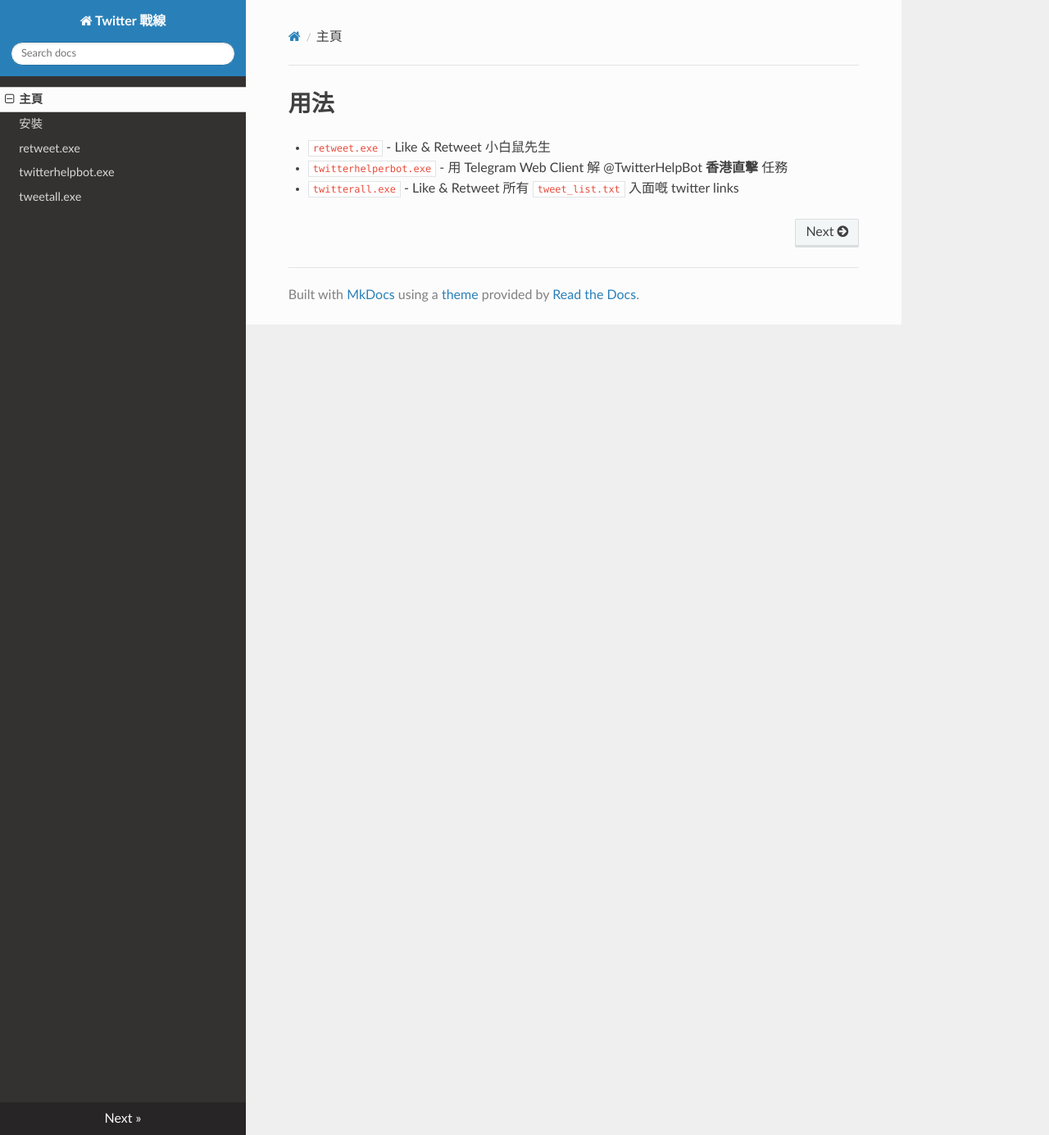
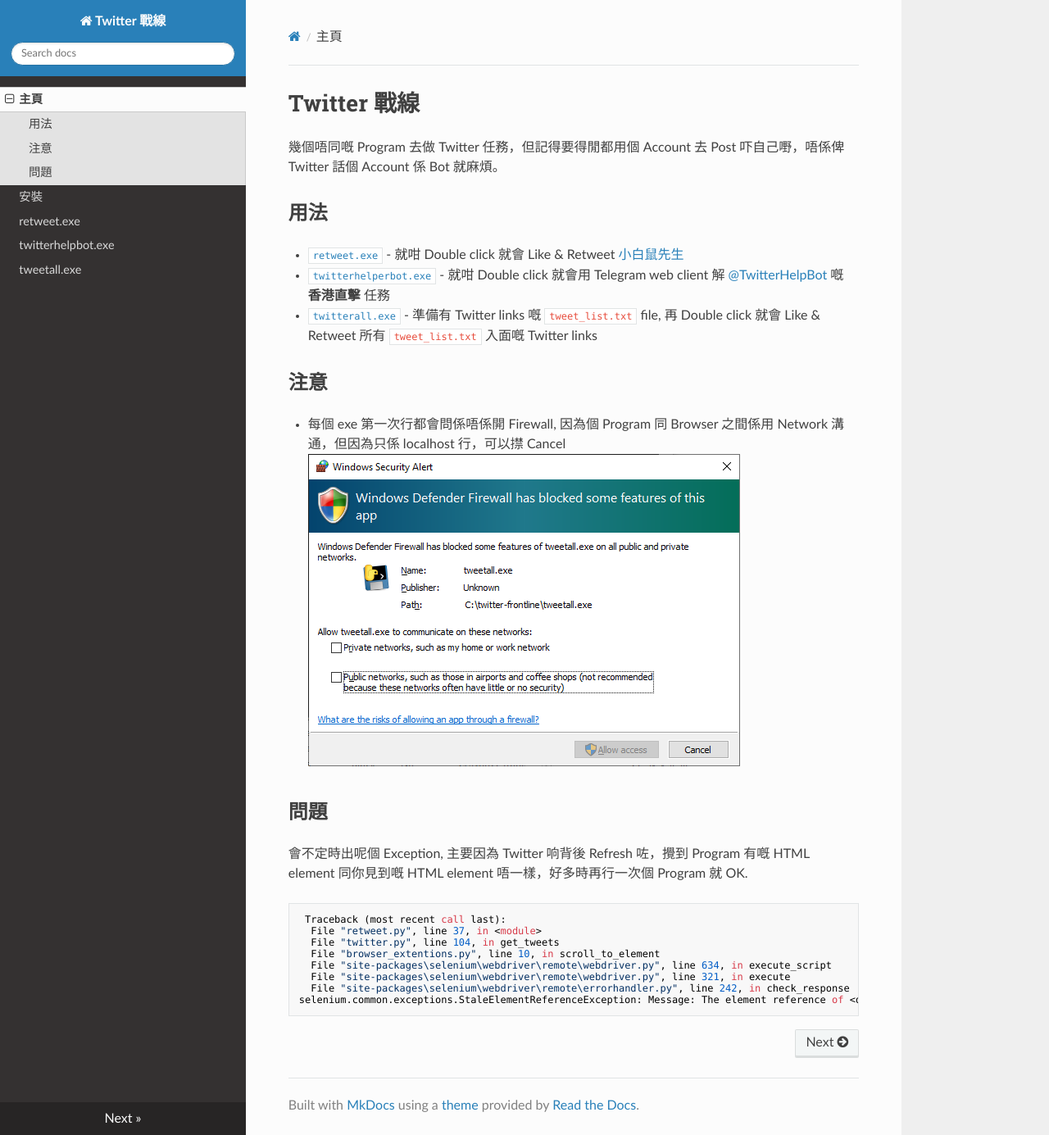
Before and after one commit to bbbbotty/twitter-frontline, an MkDocs documentation site: the page built from docs/index.md, in a window 1280 px wide and 1385 px high. Shown: the whole window at 82% size. Built offline with MkDocs 1.6.1, drawn with Linux system fonts in a browser that asks for light colours; nearby versions of some CDN libraries.

Commit message:
Updated documentation

````diff
--- a/docs/index.md
+++ b/docs/index.md
@@ -1,5 +1,25 @@
-# 用法
+# Twitter 戰線
+幾個唔同嘅 Program 去做 Twitter 任務，但記得要得閒都用個 Account 去 Post 吓自己嘢，唔係俾 Twitter 話個 Account 係 Bot 就麻煩。
 
-* `retweet.exe` - Like & Retweet 小白鼠先生
-* `twitterhelperbot.exe` - 用 Telegram Web Client 解 @TwitterHelpBot **香港直擊** 任務
-* `twitterall.exe` - Like & Retweet 所有 `tweet_list.txt` 入面嘅 twitter links
+## 用法
+
+* [`retweet.exe`](retweet.md) - 就咁 Double click 就會 Like & Retweet [小白鼠先生](https://twitter.com/shiroihamusan)
+* [`twitterhelperbot.exe`](twitterhelperbot.md) - 就咁 Double click 就會用 Telegram web client 解 [@TwitterHelpBot](https://t.me/TwitterHelpBot) 嘅 **香港直擊** 任務
+* [`twitterall.exe`](twitterall.md) - 準備有 Twitter links 嘅 `tweet_list.txt` file, 再 Double click 就會 Like & Retweet 所有 `tweet_list.txt` 入面嘅 Twitter links
+
+## 注意
+* 每個 exe 第一次行都會問係唔係開 Firewall, 因為個 Program 同 Browser 之間係用 Network 溝通，但因為只係 localhost 行，可以㩒 Cancel
+![](images/firewall.png)
+
+## 問題
+會不定時出呢個 Exception, 主要因為 Twitter 响背後 Refresh 咗，攪到 Program 有嘅 HTML element 同你見到嘅 HTML element 唔一樣，好多時再行一次個 Program 就 OK.
+```
+ Traceback (most recent call last):
+  File "retweet.py", line 37, in <module>
+  File "twitter.py", line 104, in get_tweets
+  File "browser_extentions.py", line 10, in scroll_to_element
+  File "site-packages\selenium\webdriver\remote\webdriver.py", line 634, in execute_script
+  File "site-packages\selenium\webdriver\remote\webdriver.py", line 321, in execute
+  File "site-packages\selenium\webdriver\remote\errorhandler.py", line 242, in check_response
+selenium.common.exceptions.StaleElementReferenceException: Message: The element reference of <div class="css-1dbjc4n r-18u37iz"> is stale; either the element is no longer attached to the DOM, it is not in the current frame context, or the document has been refreshed
+```
````
Also changed, not shown: docs/install.md (+8 -5 lines), docs/twitterhelpbot.md (+2 -2 lines), docs/images/firewall.png (added), 1 other file.
